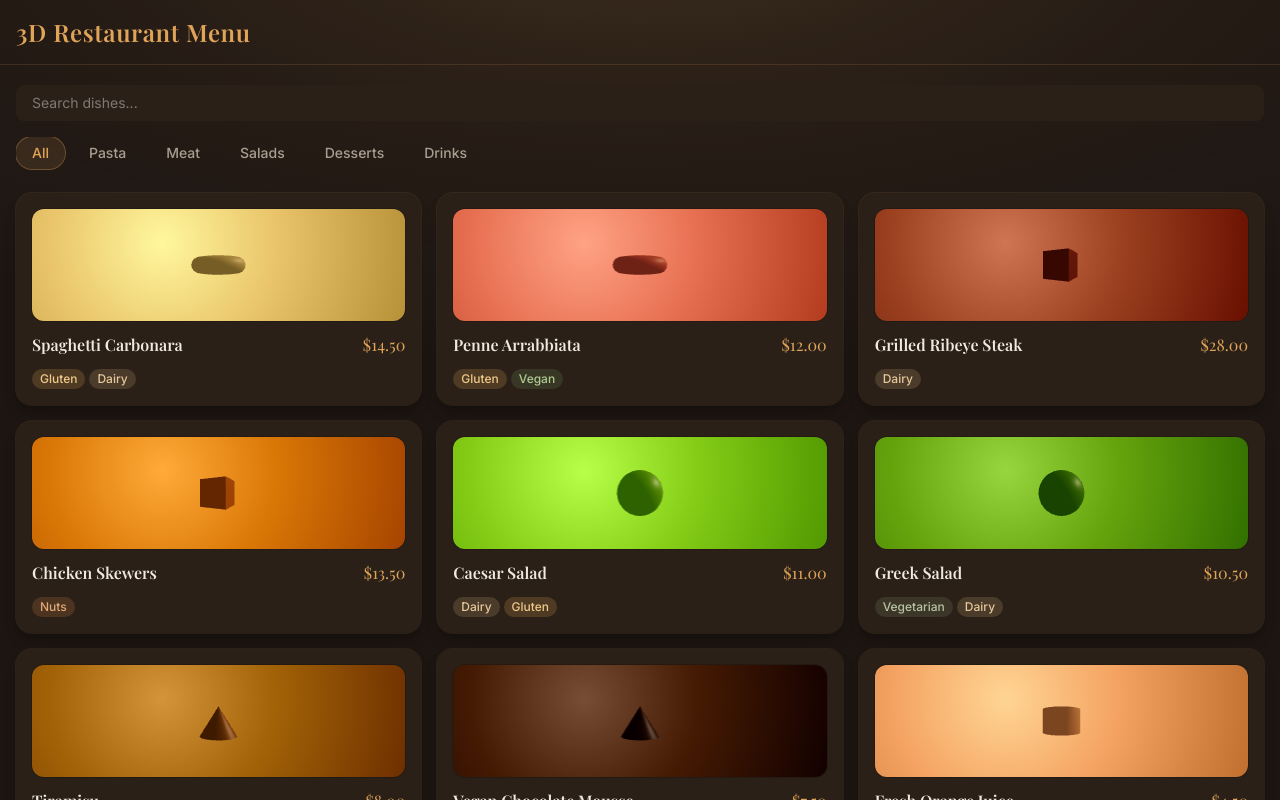
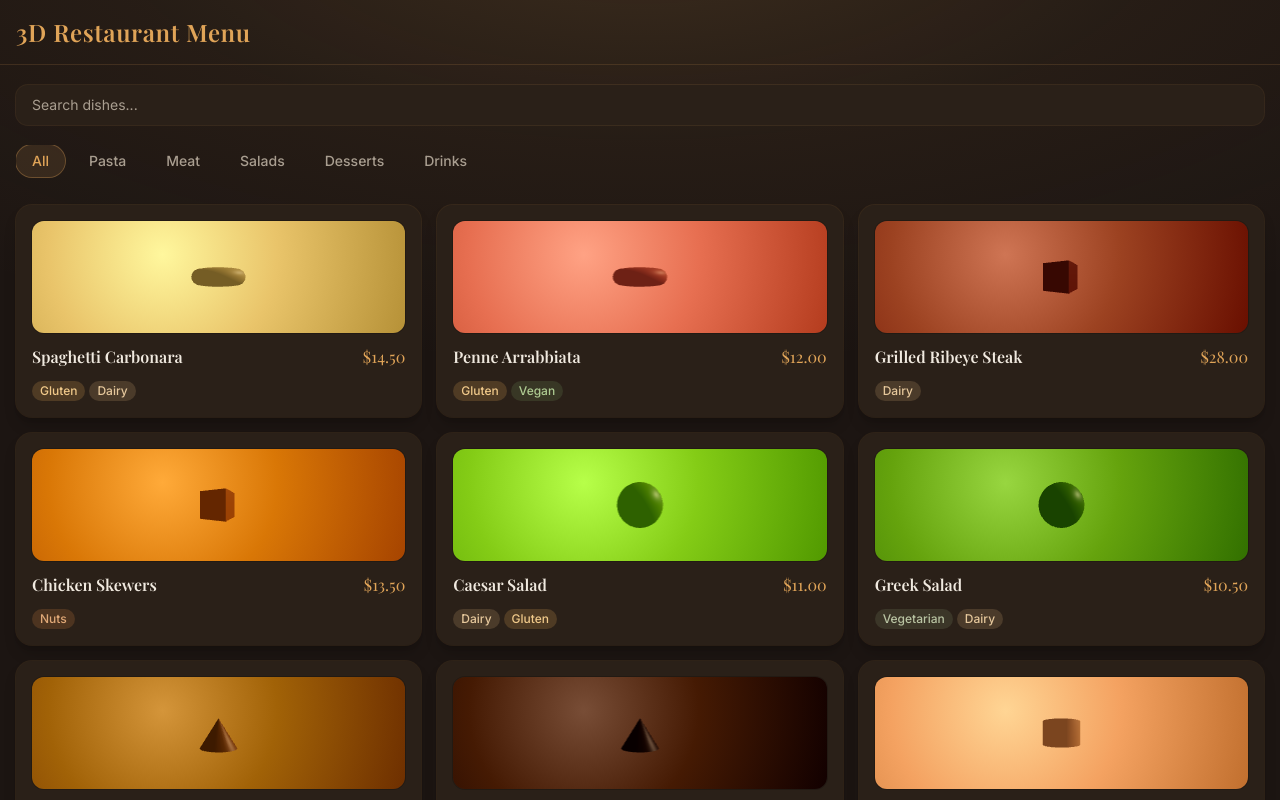
Before and after one commit to Schiporash/3d-restaurant-menu, a Next.js app: page /menu in a window 1280 px wide. Shown: the top 800 px of the page. Built offline with nearby package versions, Linux system fonts and the light colour scheme; a web font is replaced by a local one.

Commit message:
feat: staggered menu grid and warm search input

```diff
--- a/src/app/menu/page.tsx
+++ b/src/app/menu/page.tsx
@@ -3,6 +3,7 @@
 import { useMemo, useState } from "react";
 import CategoryFilter from "@/components/CategoryFilter";
 import DishCard from "@/components/DishCard";
+import StaggerGrid from "@/components/motion/StaggerGrid";
 import { filterDishes } from "@/lib/filterDishes";
 import { mockDishes } from "@/data/mockMenu";
 import { DISH_CATEGORIES } from "@/types/menu";
@@ -14,23 +15,25 @@ export default function MenuPage() {
   const dishes = useMemo(() => filterDishes(mockDishes, category, search), [category, search]);
 
   return (
-    <div className="flex flex-col gap-4">
+    <div className="flex flex-col gap-5">
       <input
         type="search"
         placeholder="Search dishes..."
         value={search}
         onChange={(event) => setSearch(event.target.value)}
-        className="w-full rounded-lg bg-[var(--color-surface)] px-4 py-2 text-sm placeholder:text-white/40 focus:outline-none focus:ring-2 focus:ring-[var(--color-accent)]"
+        className="w-full rounded-xl bg-[var(--color-surface)] px-4 py-2.5 text-sm text-[var(--color-text)] ring-1 ring-[var(--color-accent)]/10 placeholder:text-[var(--color-muted)] focus:outline-none focus:ring-2 focus:ring-[var(--color-accent)]/60 transition-shadow"
       />
       <CategoryFilter categories={DISH_CATEGORIES} active={category} onChange={setCategory} />
-      <div className="grid grid-cols-2 gap-4 sm:grid-cols-3">
+      <StaggerGrid className="grid grid-cols-2 gap-4 sm:grid-cols-3">
         {dishes.map((dish) => (
           <DishCard key={dish.id} dish={dish} />
         ))}
         {dishes.length === 0 && (
-          <p className="col-span-full text-center text-sm text-white/60">No dishes match your search.</p>
+          <p className="col-span-full text-center text-sm text-[var(--color-muted)]">
+            No dishes match your search.
+          </p>
         )}
-      </div>
+      </StaggerGrid>
     </div>
   );
 }
```
Also changed, not shown: 1 other file (tests, documents, lock files or other folders).
